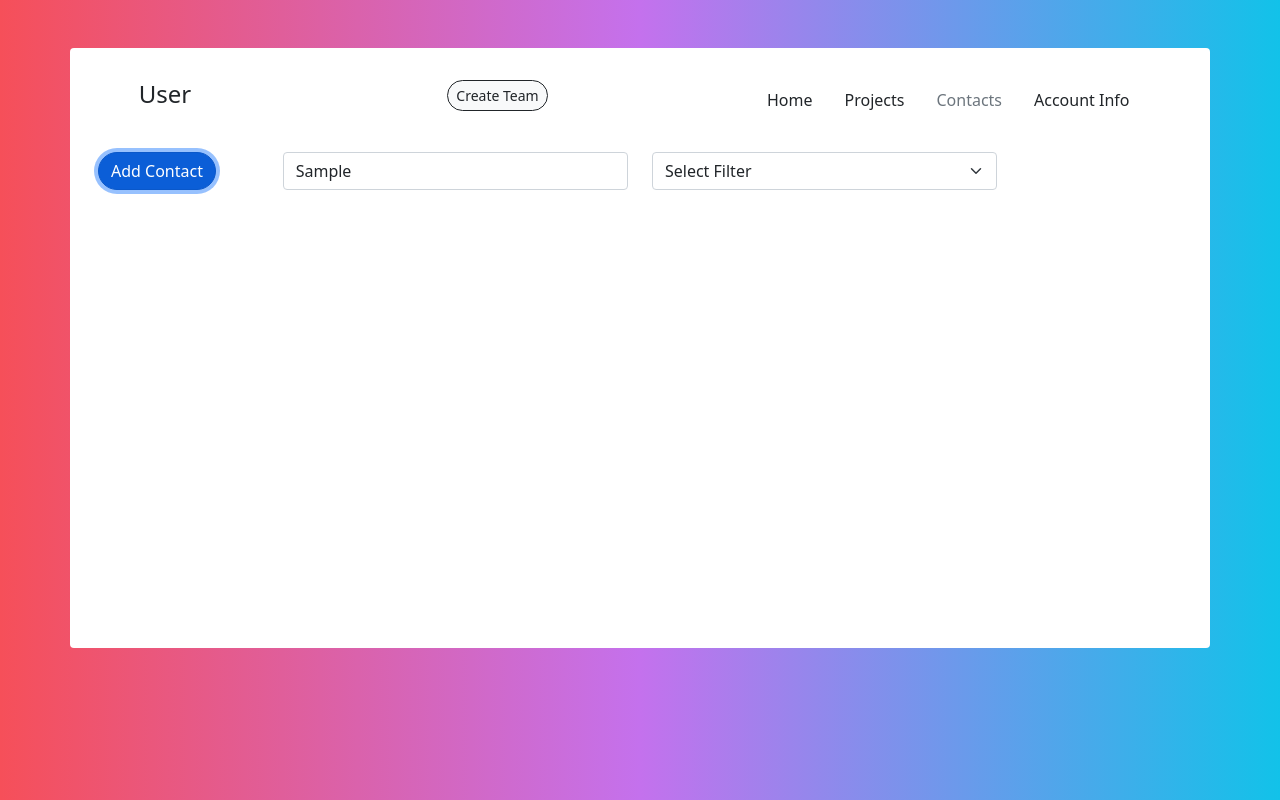
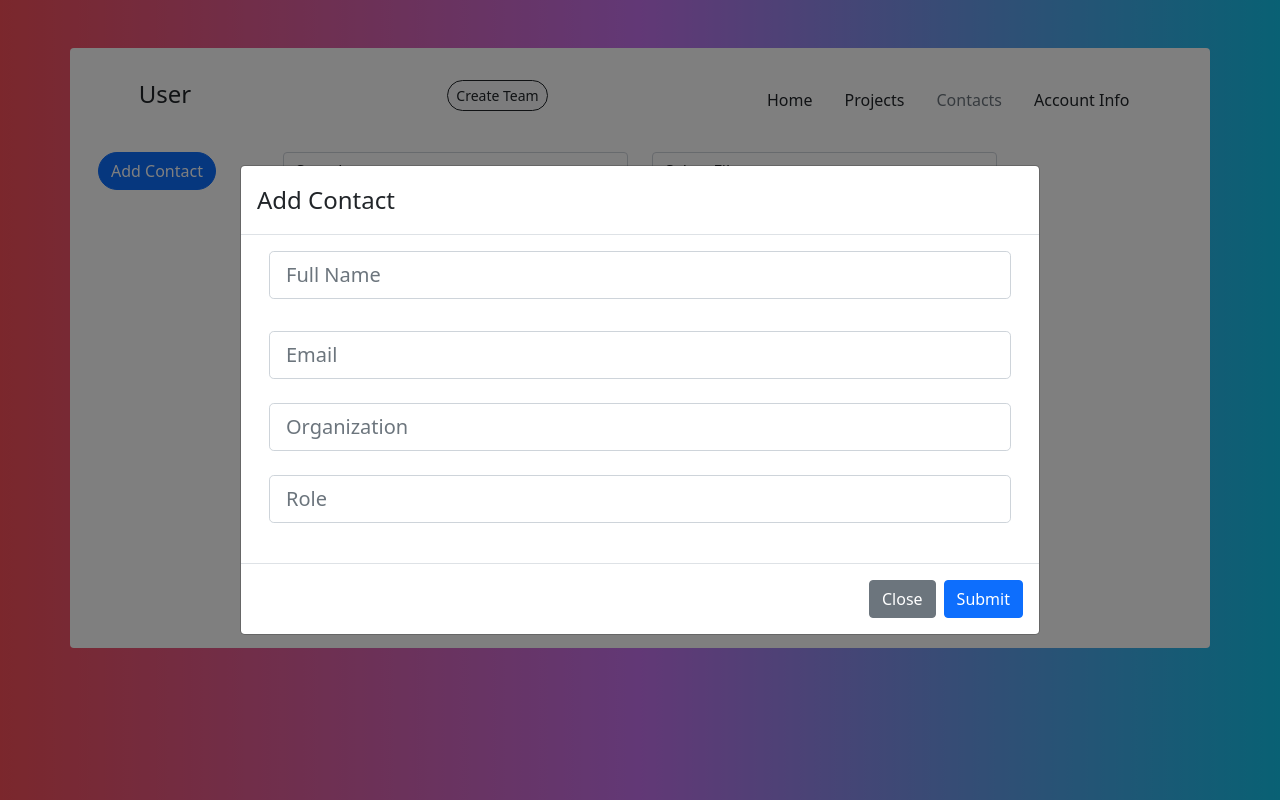
Before and after one commit to CS481-TaskAI/bootstrap-frontend, a React (Create React App) app: page /contacts in a window 1280 px wide. Both pictures are taken after typing "Sample" into the empty fields and a click on the button "Add Contact". Built offline with nearby package versions, Linux system fonts and the light colour scheme.

Commit message:
adding 'Add Contact' modal

```diff
--- a/src/Pages/contacts.js
+++ b/src/Pages/contacts.js
@@ -1,11 +1,64 @@
 import React from "react";
 import 'bootstrap/dist/css/bootstrap.min.css'
-import { Form, Container, Row, Col, Nav, Button } from "react-bootstrap";
+import { useState } from "react";
+import { Form, Container, Row, Col, Nav, Button, Modal } from "react-bootstrap";
+
+
+function ContactModal(props)
+{
+    return(
+        <Modal
+            {...props}
+            size="lg"
+            aria-labelledby="contained-modal-title-vcenter"
+            centered
+        >
+            <Modal.Header>
+                <Modal.Title id="contained-modal-title-vcenter">
+                    Add Contact
+                </Modal.Title>
+            </Modal.Header>
+
+            <Modal.Body>
+                <Container>
+                    <Row className="mb-3">
+                        <Form.Group className="mb-3" controlId="inputForm.ControlInput1">
+                            <Form.Control size="lg" type="input" placeholder="Full Name" />
+                        </Form.Group>
+                    </Row>
+                    <Row className="mb-2">
+                        <Form.Group className="mb-3" controlId="inputForm.ControlInput2">
+                            <Form.Control size="lg" type="input" placeholder="Email" />
+                        </Form.Group>
+                    </Row>
+                    <Row className="mb-2">
+                        <Form.Group className="mb-3" controlId="inputForm.ControlInput3">
+                            <Form.Control size="lg" type="input" placeholder="Organization" />
+                        </Form.Group>
+                    </Row>
+                    <Row className="mb-2">
+                        <Form.Group className="mb-3" controlId="inputForm.ControlInput4">
+                            <Form.Control size="lg" type="input" placeholder="Role" />
+                        </Form.Group>
+                    </Row>
+                </Container>
+            </Modal.Body>
+
+            <Modal.Footer>
+                <Button variant="secondary" onClick={props.onHide}>Close</Button>
+                <Button> Submit</Button>
+            </Modal.Footer>
+
+        </Modal>
+    );
+}
 
 
 function Contacts(props)
 {
+    const [contactModal, setContactModal] = useState(false);
     return(
+
         <>
             <Container fluid="lg" className="bg-white rounded mt-5 h-75">
                 <Row className="d-flex justify-content-between mt-4">
@@ -43,9 +96,16 @@ function Contacts(props)
 
                 <Row className="d-sm-flex p-3">
                     <Col className="flex-column col-2">
-                        <Button className="rounded-pill">
+                        <Button className="rounded-pill" onClick={() => setContactModal(true)}>
                             Add Contact
                         </Button>
+
+                        <ContactModal
+                        show={contactModal}
+                        onHide={() => setContactModal(false)}
+                        />
+
+
                     </Col>
 
                     <Col className="flex-column col-4">
```
